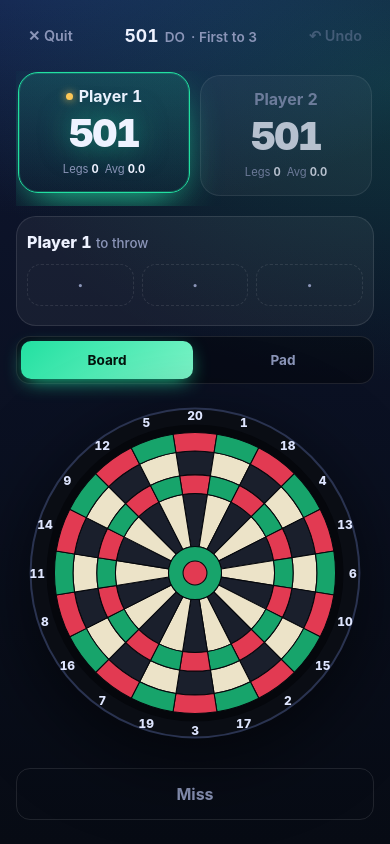
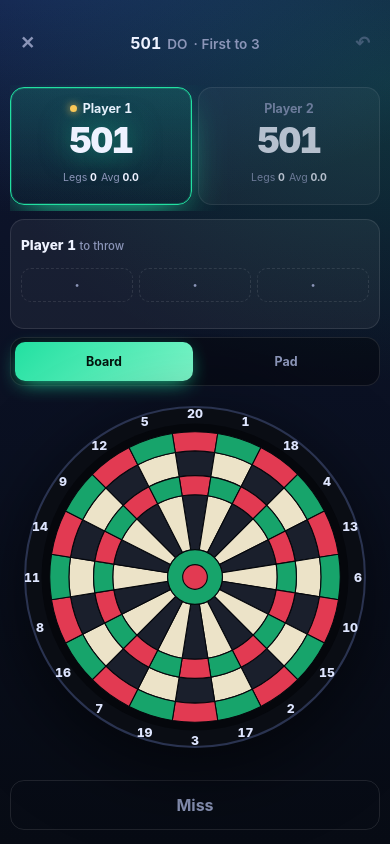
Before and after one commit to mobewb/dart-counter, a React (Vite) app: page / in a window 390 px wide. Both pictures are taken after a click on the button "Throw!". Built offline with nearby package versions, Linux system fonts and the light colour scheme.

Commit message:
style(ui): make game and setup screens more compact on mobile

```diff
--- a/src/ui/CricketGame.tsx
+++ b/src/ui/CricketGame.tsx
@@ -50,11 +50,11 @@ export function CricketGame({ setup, onRematch, onExit }: Props) {
   return (
     <main className="screen game">
       <header className="topbar">
-        <button className="ghost" onClick={quit}>✕ {t('quit')}</button>
+        <button className="ghost" onClick={quit} aria-label={t('quit')}>✕<span className="label"> {t('quit')}</span></button>
         <div className="topbar__info">
           <strong>{setup.kind === 'crazy' ? t('crazy') : t('cricket')}</strong>
         </div>
-        <button className="ghost" onClick={undo} disabled={darts.length === 0 || spinning}>↶ {t('undo')}</button>
+        <button className="ghost" onClick={undo} disabled={darts.length === 0 || spinning} aria-label={t('undo')}>↶<span className="label"> {t('undo')}</span></button>
       </header>
 
       <TargetsStrip targets={game.targets} dead={dead} spin={spin} onSpinEnd={endSpin} />
--- a/src/ui/Game.tsx
+++ b/src/ui/Game.tsx
@@ -50,13 +50,13 @@ export function Game({ setup, onRematch, onExit }: Props) {
   return (
     <main className="screen game">
       <header className="topbar">
-        <button className="ghost" onClick={quit}>✕ {t('quit')}</button>
+        <button className="ghost" onClick={quit} aria-label={t('quit')}>✕<span className="label"> {t('quit')}</span></button>
         <div className="topbar__info">
           <strong>{config.startScore}</strong>
           <span>{config.doubleIn ? 'DI · ' : ''}{config.doubleOut ? 'DO' : 'SO'}</span>
           {showLegs && <span>· {t('firstTo')} {config.legsToWinSet}{showSets ? ` / ${config.setsToWinMatch}` : ''}</span>}
         </div>
-        <button className="ghost" onClick={undo} disabled={darts.length === 0}>↶ {t('undo')}</button>
+        <button className="ghost" onClick={undo} disabled={darts.length === 0} aria-label={t('undo')}>↶<span className="label"> {t('undo')}</span></button>
       </header>
 
       <section className="players" data-count={match.players.length}>
--- a/src/ui/styles.css
+++ b/src/ui/styles.css
@@ -329,3 +329,63 @@ body { overscroll-behavior-y: none; }
   .pcard__score { font-size: 2.2rem; }
   .targets { --reel-h: 50px; }
 }
+
+/* ---------- compact phone layout ---------- */
+@media (max-width: 480px) {
+  .screen { gap: 8px; padding: max(8px, env(safe-area-inset-top)) 10px max(14px, env(safe-area-inset-bottom)); }
+  .card { padding: 12px; gap: 8px; border-radius: 16px; }
+  .card h2 { font-size: 0.7rem; }
+  .seg-control button { padding: 9px 6px; }
+  .stepper button { width: 32px; height: 32px; }
+  .names { gap: 6px; }
+  .names input { padding: 9px 12px; }
+  .cta { padding: 14px; }
+  .hero { padding: 8px 0 0; gap: 2px; }
+  .hero__logo { font-size: 2.2rem; }
+  .hero h1 { font-size: 1.9rem; }
+  .hero p { font-size: 0.85rem; }
+
+  /* game header: icon-only buttons */
+  .topbar .label { display: none; }
+  .topbar .ghost { padding: 6px 10px; font-size: 1.1rem; }
+  .topbar__info strong { font-size: 1rem; }
+
+  .players { gap: 6px; padding: 2px 0 6px; }
+  .pcard { flex-basis: 108px; padding: 7px 8px; gap: 1px; border-radius: 14px; }
+  .pcard.is-active { transform: none; }
+  .pcard__name { font-size: 0.78rem; }
+  .pcard__score { font-size: clamp(1.9rem, 9vw, 2.4rem); }
+  .pcard__meta { font-size: 0.66rem; gap: 4px; }
+
+  .turn { padding: 8px 10px; gap: 6px; border-radius: 14px; }
+  .turn__who { font-size: 0.85rem; }
+  .slots { gap: 6px; }
+  .slot { height: 34px; font-size: 1rem; border-radius: 10px; }
+  .bust { padding: 6px 10px; font-size: 0.8rem; }
+
+  .input { gap: 6px; }
+  .seg-control--small button { padding: 6px; font-size: 0.78rem; }
+  .miss { padding: 8px; }
+  .pad { gap: 6px; }
+  .pad__grid button { height: 42px; font-size: 1rem; border-radius: 10px; }
+
+  .targets { --reel-h: 46px; gap: 4px; }
+  .targets h2 { display: none; }
+  .targets--spin h2 { display: block; }
+  .targets--spin { padding: 8px 6px 10px; }
+  .target { font-size: 1.15rem; border-radius: 10px; }
+
+  .cricket__head, .cricket__row { min-width: calc(44px + var(--cols) * 56px); grid-template-columns: 44px repeat(var(--cols), minmax(56px, 1fr)); }
+  .cricket__player { padding: 5px 4px; }
+  .cricket__name { font-size: 0.7rem; }
+  .cricket__points { font-size: 1.25rem; }
+  .cricket__cell { min-height: 30px; font-size: 1.15rem; }
+  .cricket__target { font-size: 0.95rem; padding: 4px 0; }
+}
+
+/* short phones: squeeze vertical space further */
+@media (max-width: 480px) and (max-height: 700px) {
+  .board { width: min(100%, 440px, 40dvh); }
+  .pcard__meta { display: none; }
+  .hero__logo { display: none; }
+}
```
